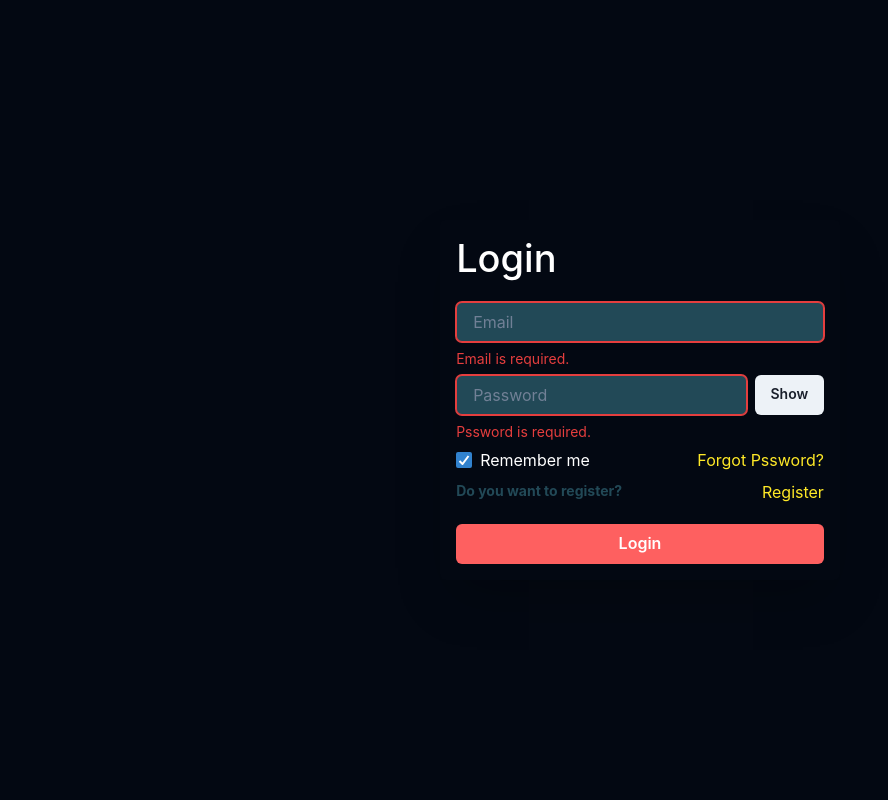
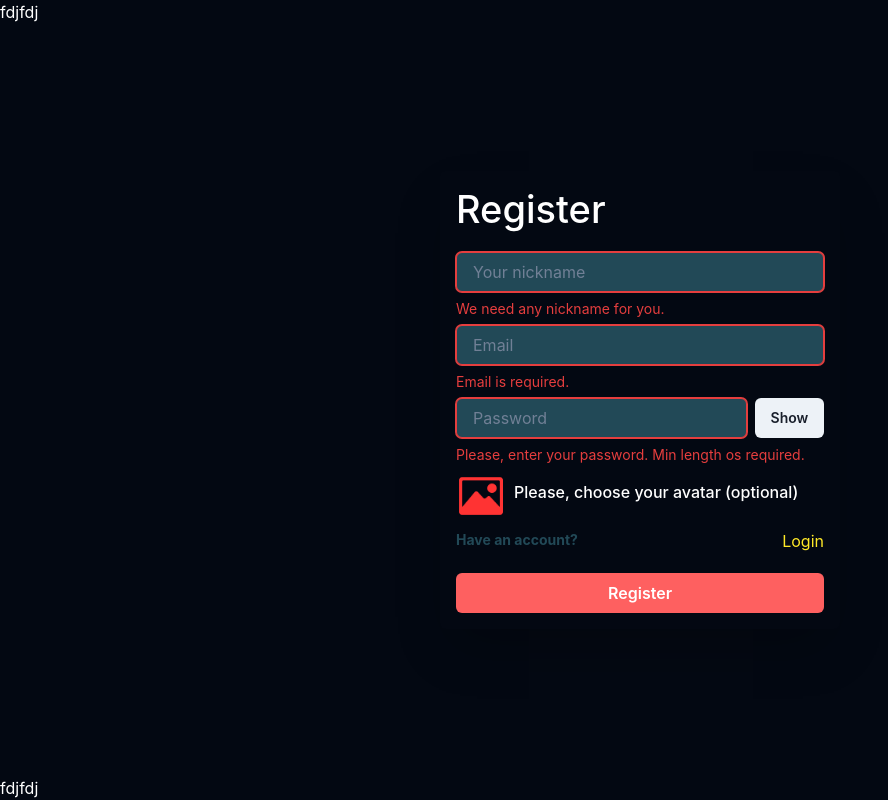
Before and after one commit to sufetter/sinter-metaverse, a Next.js app: page / in a window 1280 px wide. Shown: the whole page, without its empty margins (0-888 px from the left). Built offline with nearby package versions, Linux system fonts and the light colour scheme.

Commit message:
layout update

```diff
--- /dev/null
+++ b/components/Layout.tsx
@@ -0,0 +1,32 @@
+import {Box, Flex, Stack, Spacer} from "@chakra-ui/react";
+
+type LayoutProps = {
+  children: JSX.Element;
+};
+
+export default function Layout({children}: LayoutProps) {
+  return (
+    <>
+      {/* <Navbar /> */}
+      <Flex
+        direction="column"
+        minHeight="100vh"
+        maxHeight="100vh"
+        justify="space-between"
+        bg="#030812"
+      >
+        <Flex bg="#030812" color="white">
+          fdjfdj
+        </Flex>
+
+        {children}
+
+        <Flex bg="#030812" color="white">
+          fdjfdj
+        </Flex>
+
+        {/* <Footer /> */}
+      </Flex>
+    </>
+  );
+}
--- a/components/MainChat.tsx
+++ b/components/MainChat.tsx
@@ -22,10 +22,9 @@ export const BottomBarChat = () => {
 
 export const MainChat = () => {
   return (
-    <Flex h="100vh" w="100%" direction="column">
+    <Flex w="100%" direction="column">
       <TopBarChat />
       <Flex
-        flex={1}
         direction="column"
         overflowY="scroll"
         sx={{scrollbarWidth: "none"}}
--- a/components/RegisterCard.tsx
+++ b/components/RegisterCard.tsx
@@ -48,7 +48,6 @@ function RegisterCard() {
 
     if (
       file[0]?.type.includes("image") &&
-      Math.round(file[0].size / 1000) > 20 &&
       Math.round(file[0].size / 1000) < 5000
     ) {
       fileName = file[0].name.split(".").pop()!;
@@ -129,7 +128,7 @@ function RegisterCard() {
 
       await setDoc(doc(db, "userChats", res.user.uid), {});
 
-      navigate(displayName + "/" + res.user.uid.slice(0, 5));
+      navigate(displayName + "." + res.user.uid.slice(0, 5));
     } catch (error: any) {
       setError(true);
       // console.log(error.message);
@@ -145,8 +144,14 @@ function RegisterCard() {
   let fileCheck: File;
 
   return (
-    <Center>
-      <Flex w="100%" h="100vh" align="center" justify="center" bg="#030812">
+    <Flex
+      w="100%"
+      flex={"1 1 auto"}
+      h="100%"
+      align="center"
+      justify="center"
+      bg="#030812"
+    >
       <Flex minWidth="400px">
         <Box
           maxW={"470px"}
@@ -194,9 +199,7 @@ function RegisterCard() {
                 {!isErrorEmail ? (
                   <FormHelperText mb="2">Email is checked.</FormHelperText>
                 ) : (
-                    <FormErrorMessage mb="2">
-                      Email is required.
-                    </FormErrorMessage>
+                  <FormErrorMessage mb="2">Email is required.</FormErrorMessage>
                 )}
               </FormControl>
               <FormControl isInvalid={isErrorPssword}>
@@ -283,7 +286,6 @@ function RegisterCard() {
         </Box>
       </Flex>
     </Flex>
-    </Center>
   );
 }
 export default RegisterCard;
--- a/components/loginCard.tsx
+++ b/components/loginCard.tsx
@@ -38,8 +38,7 @@ function loginCard() {
   const isErrorPssword = password === "";
 
   return (
-    <Center>
-      <Flex w="100%" h="100vh" align="center" justify="center" bg="#030812">
+    <Flex flex={1} w="100%" align="center" justify="center" bg="#030812">
       <Flex>
         <Box
           maxW={"470px"}
@@ -61,7 +60,6 @@ function loginCard() {
             </Heading>
             <form
               onSubmit={(e: any) => {
-                  console.log("s");
                 e.preventDefault();
               }}
             >
@@ -78,9 +76,7 @@ function loginCard() {
                     Enter your email address.
                   </FormHelperText>
                 ) : (
-                    <FormErrorMessage mb="2">
-                      Email is required.
-                    </FormErrorMessage>
+                  <FormErrorMessage mb="2">Email is required.</FormErrorMessage>
                 )}
               </FormControl>
               <FormControl isInvalid={isErrorPssword}>
@@ -151,7 +147,6 @@ function loginCard() {
         </Box>
       </Flex>
     </Flex>
-    </Center>
   );
 }
 export default loginCard;
--- a/pages/_app.tsx
+++ b/pages/_app.tsx
@@ -1,8 +1,13 @@
 import type {AppProps} from "next/app";
+import Layout from "../components/Layout";
 import "../styles/globals.css";
 
 function MyApp({Component, pageProps}: AppProps) {
-  return <Component {...pageProps} />;
+  return (
+    <Layout>
+      <Component {...pageProps} />
+    </Layout>
+  );
 }
 
 export default MyApp;
--- a/pages/chat/[id].tsx
+++ b/pages/chat/[id].tsx
@@ -6,7 +6,7 @@ import {SidebarChats} from "../../components/SidebarChats";
 const id: React.FC = () => {
   return (
     <ChakraProvider>
-      <Flex bg="#030812">
+      <Flex bg="#030812" maxHeight="100%">
         <SidebarChats />
         <MainChat />
       </Flex>
--- a/pages/index.tsx
+++ b/pages/index.tsx
@@ -2,7 +2,9 @@ import type {NextPage} from "next";
 import Head from "next/head";
 import Login from "./login";
 import {ChakraProvider} from "@chakra-ui/react";
-import Chats from "./Chats";
+import Register from "./register";
+
+import Link from "next/link";
 
 const Home: NextPage = () => {
   return (
@@ -12,8 +14,9 @@ const Home: NextPage = () => {
         <meta name="description" content="Generated by create next app" />
         <link rel="icon" href="/favicon.ico" />
       </Head>
+
       <ChakraProvider>
-        <Login />
+        <Register />
       </ChakraProvider>
     </div>
   );
```
Also changed, not shown: components/SidebarChats.tsx (+8 -1 lines). Lines whose indentation alone changed are shown as unchanged.
